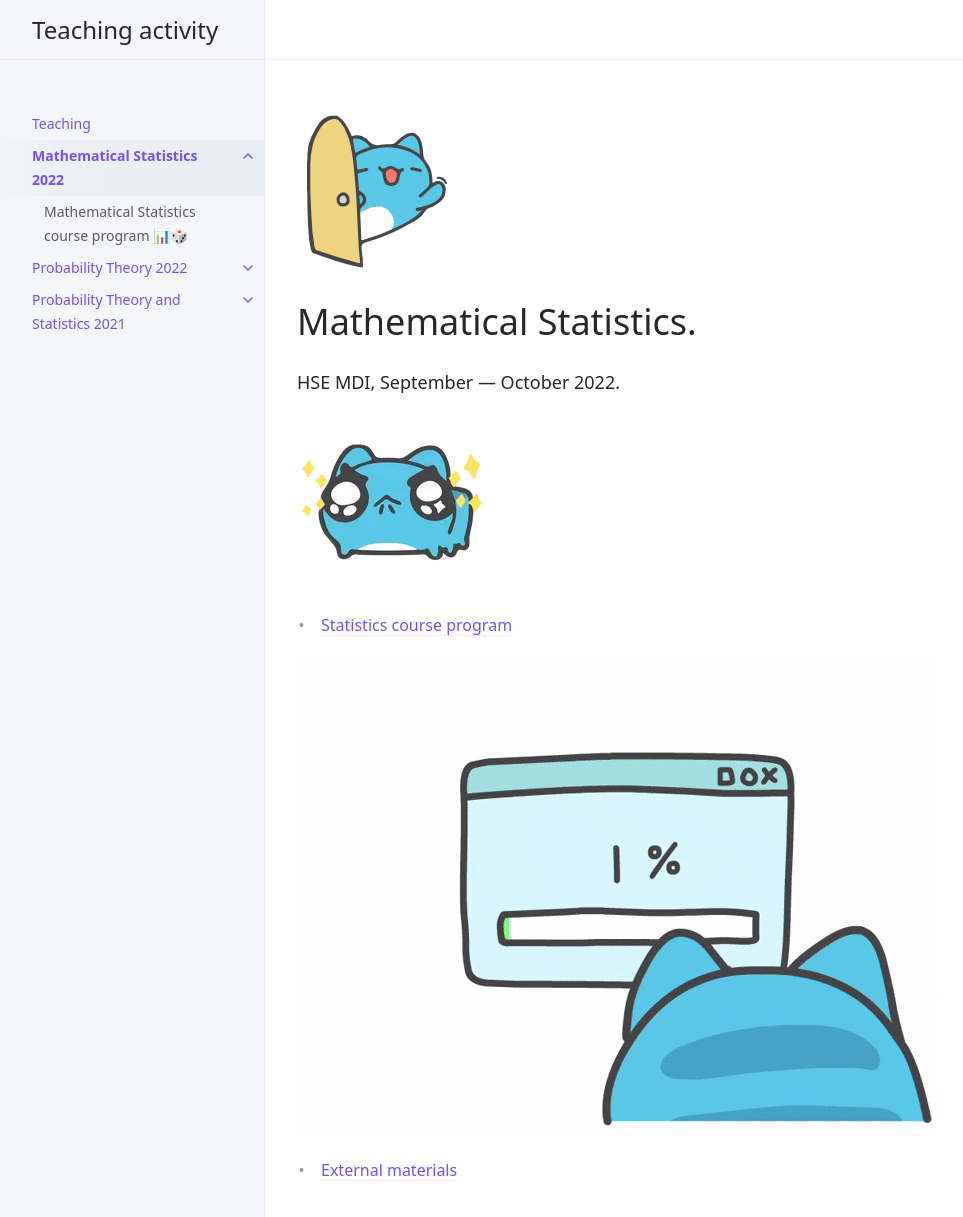
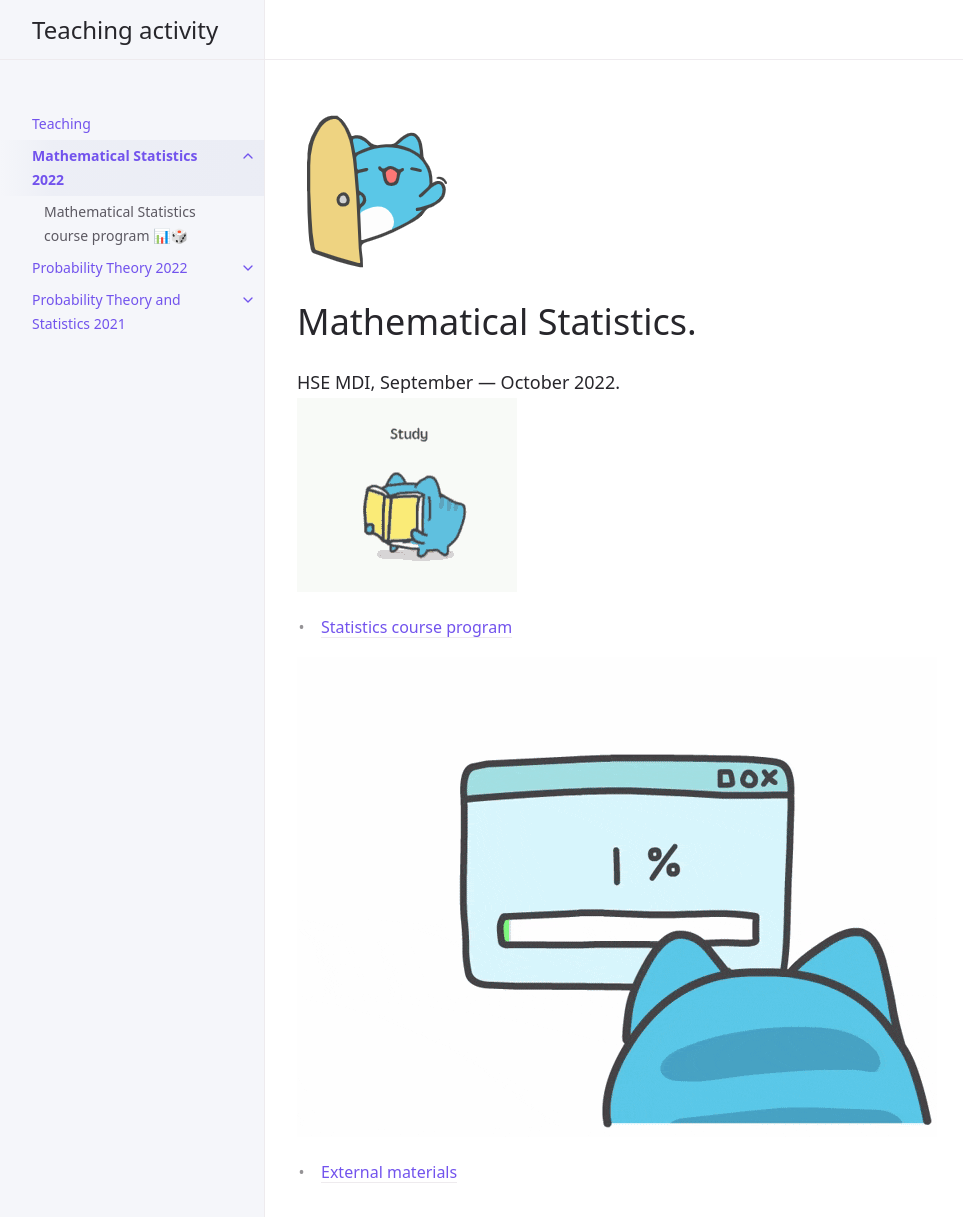
Before and after one commit to glkarpov/glkarpov.github.io, a Jekyll site: the page built from hse_prob_stat_22/stat_22.md, in a window 1280 px wide and 1234 px high. Shown: the top 1217 px of the window, without its empty margins (107-1070 px from the left). Built offline with Jekyll 4.4.1, drawn with Linux system fonts in a browser that asks for light colours; our own code applies the rules of GitHub Pages for plain Markdown files; a script that is not in the unit is left out.

Commit message:
gifs added

```diff
--- a/hse_prob_stat_22/stat_22.md
+++ b/hse_prob_stat_22/stat_22.md
@@ -9,7 +9,7 @@ has_toc: false
 
 ### HSE MDI, September --- October 2022.
 
-![](/images/capoo_stars.png)
+![](/images/capoo_study.gif)
 
 * [Statistics course program](/hse_prob_stat_22/stat_program)
 
```
Also changed, not shown: images/capoo_study.gif (added).
